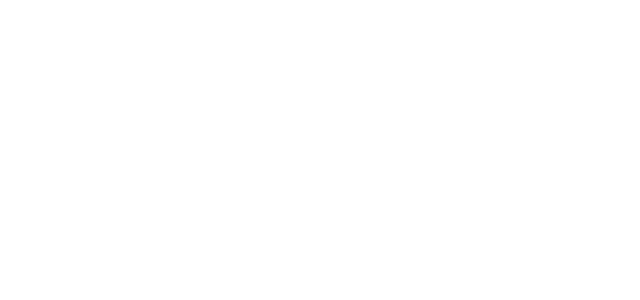
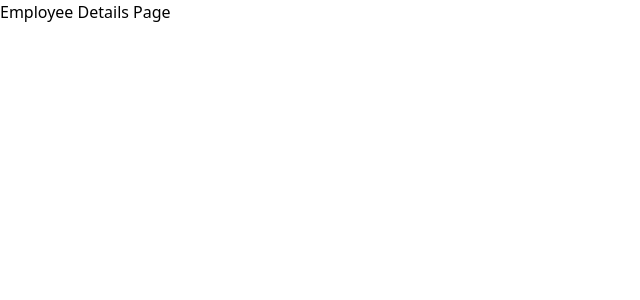
Before and after one commit to Varshith1015/Jotish, a React (Vite) app: page /details/1 in a window 1280 px wide. Before the commit this address had no page. Shown: the top 300 px of the page, without its empty margins (0-640 px from the left). Built offline with nearby package versions, Linux system fonts and the light colour scheme; sample sign-in values are in the browser's storage.

Commit message:
Added details page with dynamic route

```diff
--- a/src/App.tsx
+++ b/src/App.tsx
@@ -2,7 +2,7 @@
 import LoginPage from "./pages/Login/LoginPage.tsx";
 import ListPage from "./pages/List/ListPage.tsx";
 import ProtectedRoute from "./components/protectRoute.tsx";
-
+import DetailsPage from "./pages/Details/DetailsPage.tsx";
 
 export default function App(){
   return (
@@ -10,6 +10,7 @@
 
       <Route path="/login" element={<LoginPage />} />
       <Route path="/list" element={<ProtectedRoute><ListPage /></ProtectedRoute>} />
+      <Route path="/details/:id" element={<ProtectedRoute><DetailsPage /></ProtectedRoute>} />
 
 
     </Routes>
--- /dev/null
+++ b/src/pages/Details/DetailsPage.tsx
@@ -0,0 +1,7 @@
+export default function DetailsPage(){
+    return(
+        <div>
+            <h1>Employee Details Page</h1>
+        </div>
+    )
+};
```
